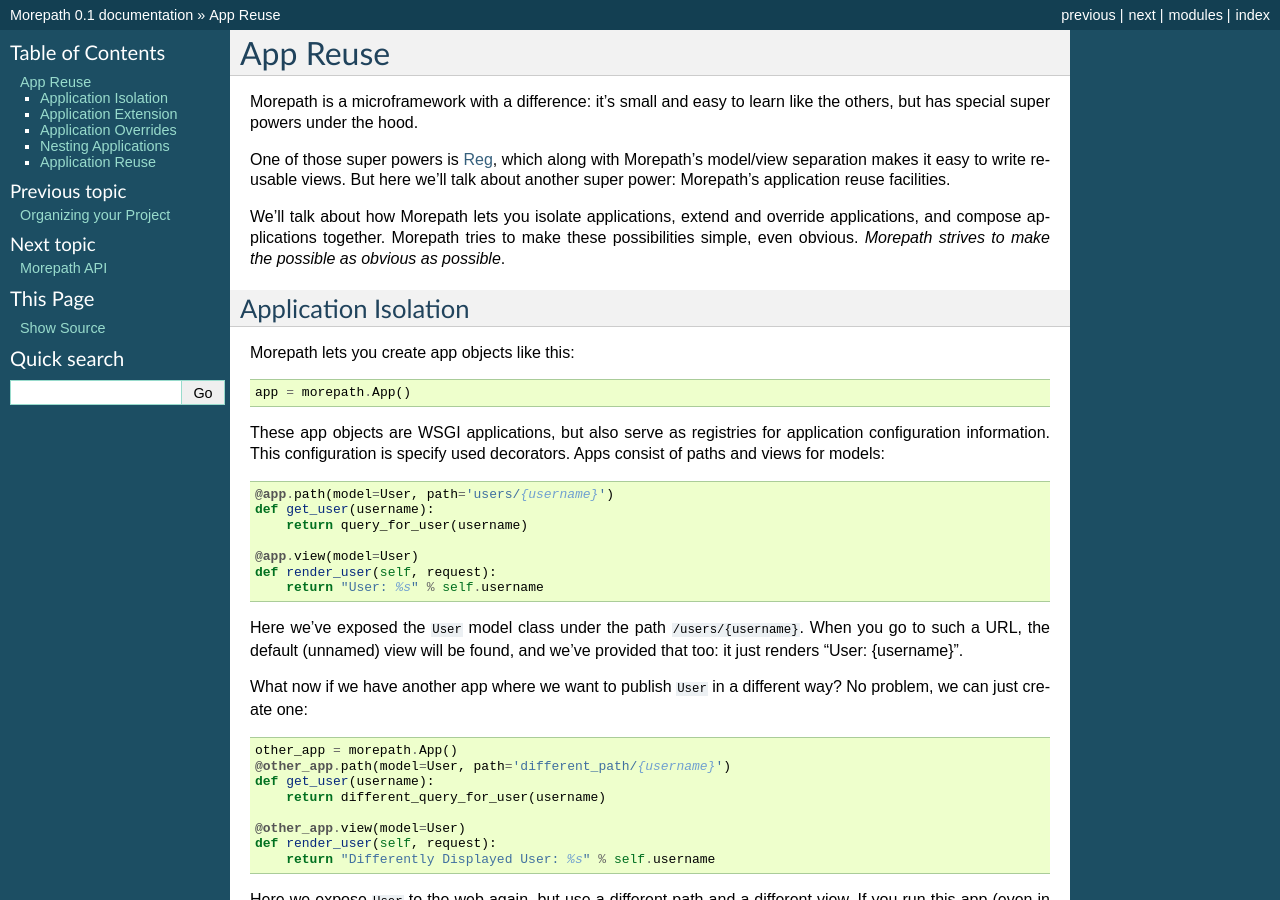
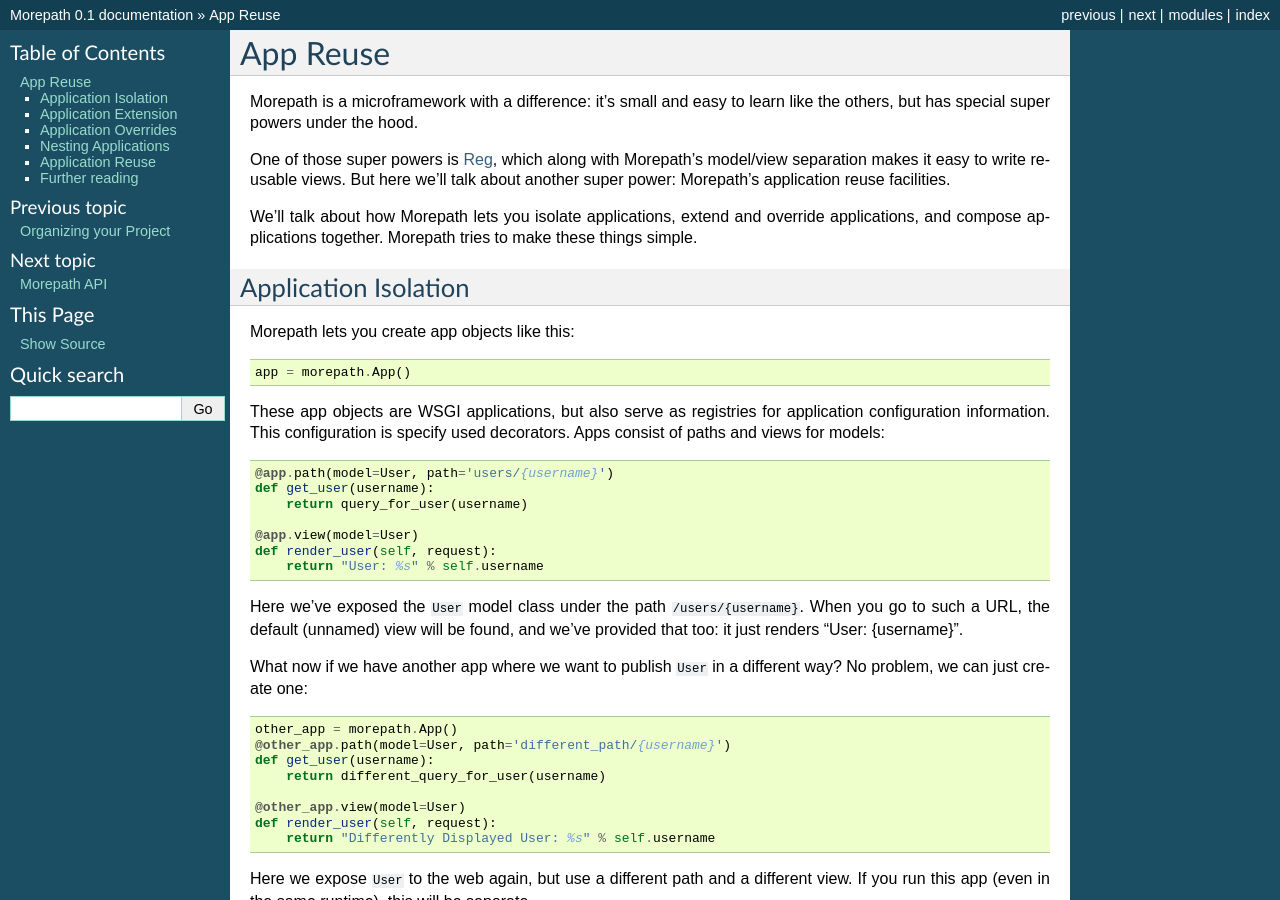
Before and after one commit to morepath/morepath, a Sphinx documentation site: the page built from doc/app_reuse.rst, in a window 1280 px wide and 900 px high. Built offline with Sphinx 7.4.7, drawn with Linux system fonts in a browser that asks for light colours; some of the changed text lies outside the part shown.

Commit message:
Leave the advocacy to another document.

```diff
--- a/doc/app_reuse.rst
+++ b/doc/app_reuse.rst
@@ -11,8 +11,7 @@
 
 We'll talk about how Morepath lets you isolate applications, extend
 and override applications, and compose applications together. Morepath
-tries to make these possibilities simple, even obvious. *Morepath
-strives to make the possible as obvious as possible*.
+tries to make these things simple.
 
 .. _Reg: http://blog.startifact.com/posts/reg-now-with-more-generic.html
 
@@ -272,3 +271,9 @@
 extra effort be reused. Anything registered in a Morepath app can be
 overridden. This is because Morepath builds on a powerful general
 configuration system.
+
+Further reading
+---------------
+
+To see an extended example of how you can structure larger
+applications to support reuse, see :doc:`building_large_applications`.
```
Also changed, not shown: other parts of doc/app_reuse.rst (+1 -1 lines).
